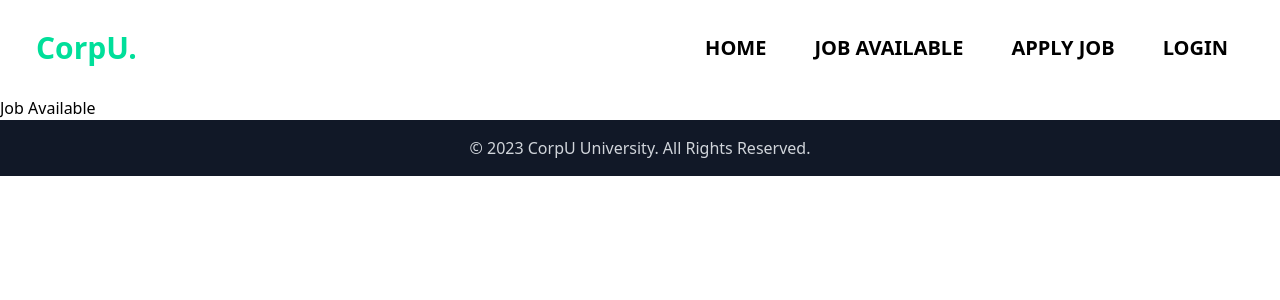
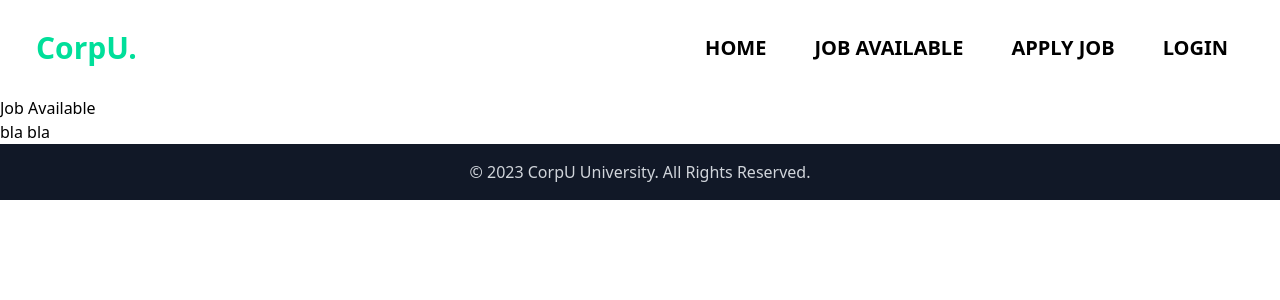
Before and after one commit to fishkatsu/G22-TIP-UI, a React (Create React App) app in the folder React/: page /jobAvailable in a window 1280 px wide. Shown: the top 300 px of the page. Built offline with nearby package versions, Linux system fonts and the light colour scheme.

Commit message:
testing jobavailable

```diff
--- a/React/src/components/jobavailable.jsx
+++ b/React/src/components/jobavailable.jsx
@@ -2,6 +2,7 @@ function JobAvailable(){
     return(
         <div>
             <h1>Job Available</h1>
+            bla bla
         </div>
     )
 }
```
